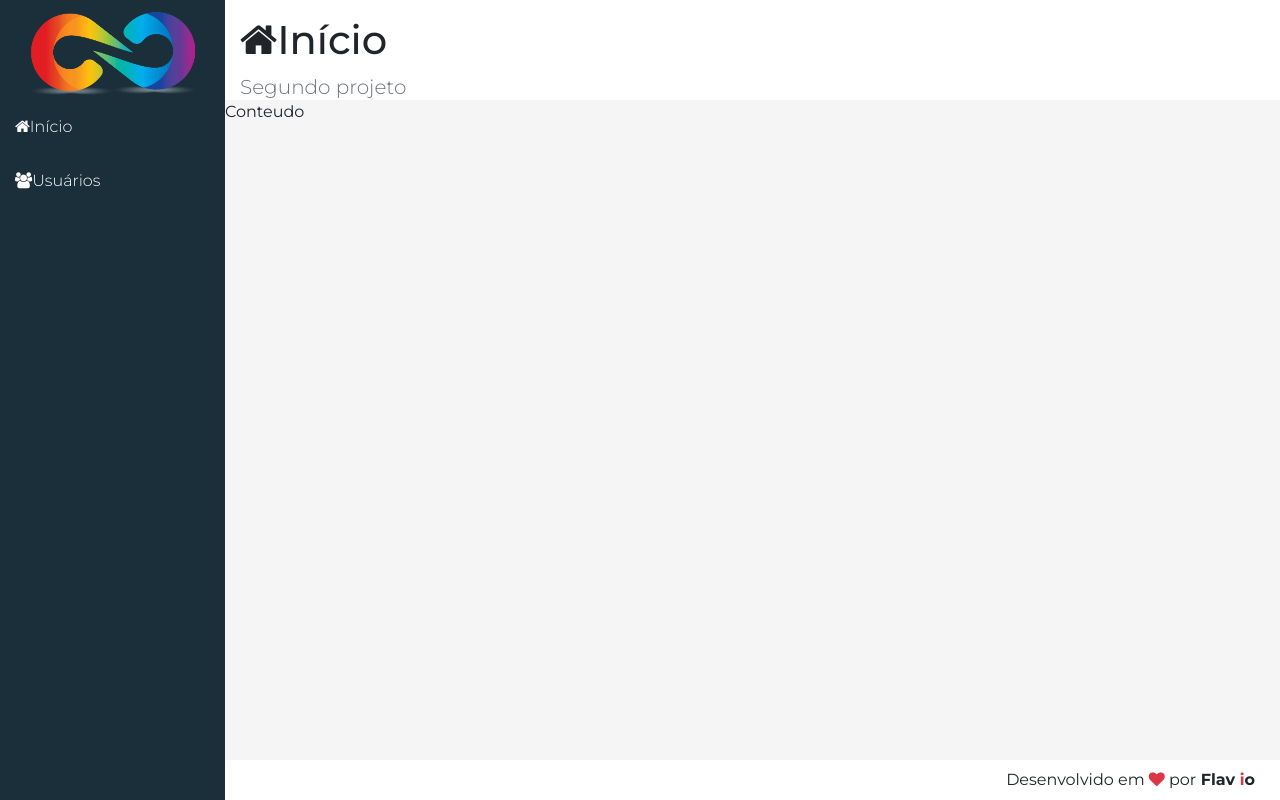
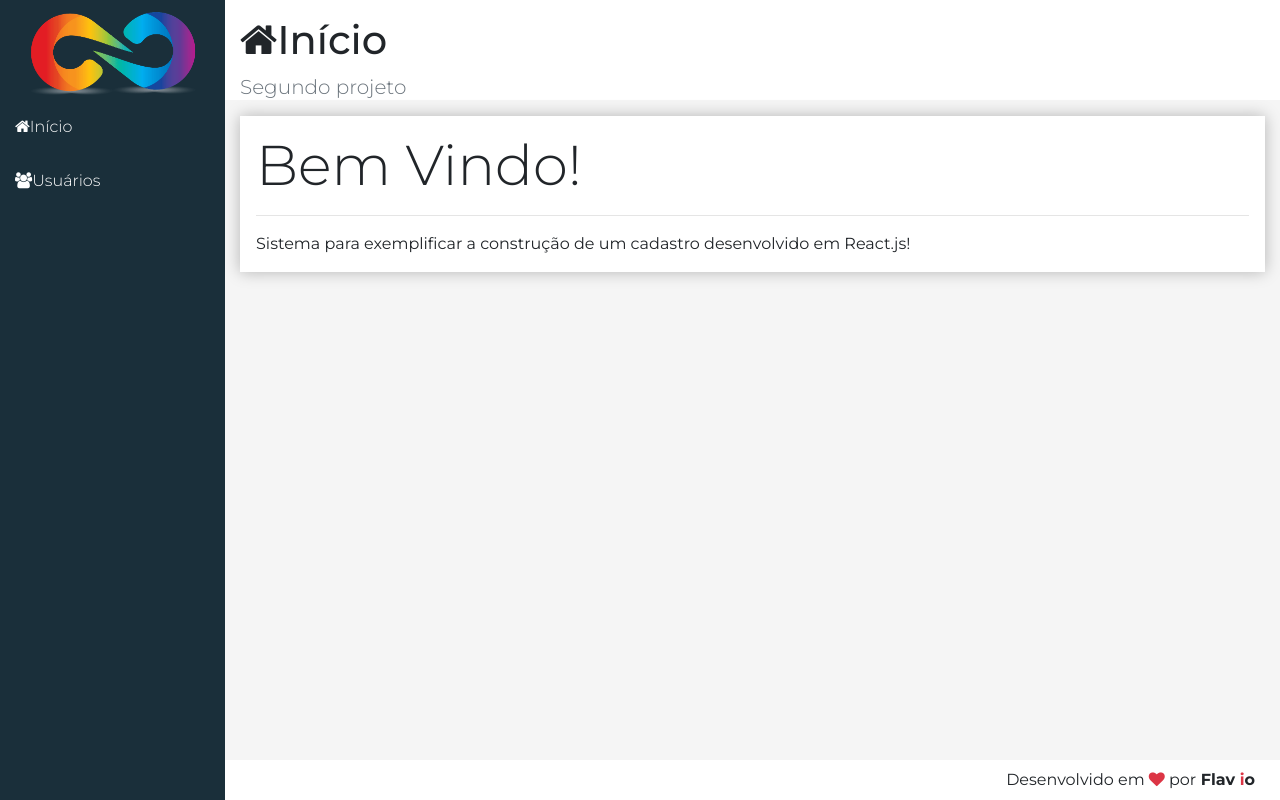
Before and after one commit to Flavio-Santos/people-register, a React (Create React App) app: page /Users in a window 1280 px wide. Built offline with nearby package versions, Linux system fonts and the light colour scheme.

Commit message:
style main component

```diff
--- /dev/null
+++ b/src/components/home/Home.jsx
@@ -0,0 +1,11 @@
+import React from 'react';
+import Main from '../template/Main/Main';
+
+export default props =>
+    <Main icon="home" title="Início" subTitle="Segundo projeto">
+        <div className="display-4">Bem Vindo!</div>
+        <hr />
+        <p className="mb-0">
+            Sistema para exemplificar a construção de um cadastro desenvolvido em React.js!
+        </p>
+    </Main>
--- a/src/components/template/Main/Main.css
+++ b/src/components/template/Main/Main.css
@@ -0,0 +1,4 @@
+main > div {
+    background-color: #fff;
+    box-shadow: 0px 0px 15px #0004;
+}
--- a/src/components/template/Main/Main.jsx
+++ b/src/components/template/Main/Main.jsx
@@ -5,7 +5,9 @@
 export default props =>
     <React.Fragment>
         <Header {...props}></Header>
-        <main className="content">
-            Conteudo
+        <main className="content container-fluid">
+            <div className="mt-3 p-3">
+                {props.children}
+            </div>
         </main>
     </React.Fragment>
--- a/src/main/App.jsx
+++ b/src/main/App.jsx
@@ -4,13 +4,13 @@
 import React from 'react';
 import Logo from '../components/template/Logo/Logo';
 import Nav from '../components/template/Nav/Nav';
-import Main from '../components/template/Main/Main';
+import Home from '../components/home/Home';
 import Footer from '../components/template/Footer/Footer';
 
 export default props =>
     <div className='app'>
         <Logo />
         <Nav />
-        <Main icon="home" title="Início" subTitle="Segundo projeto"/>
+        <Home />
         <Footer />
     </div>
```
